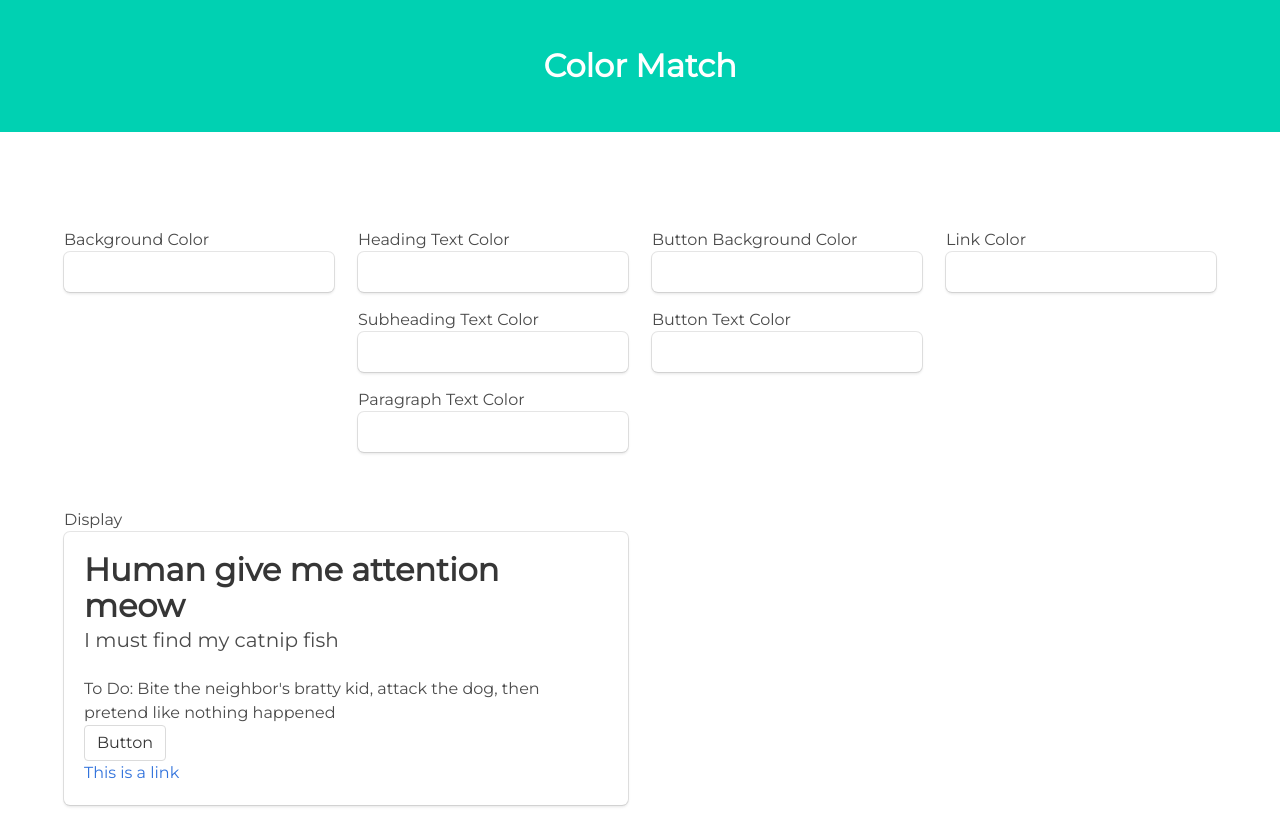
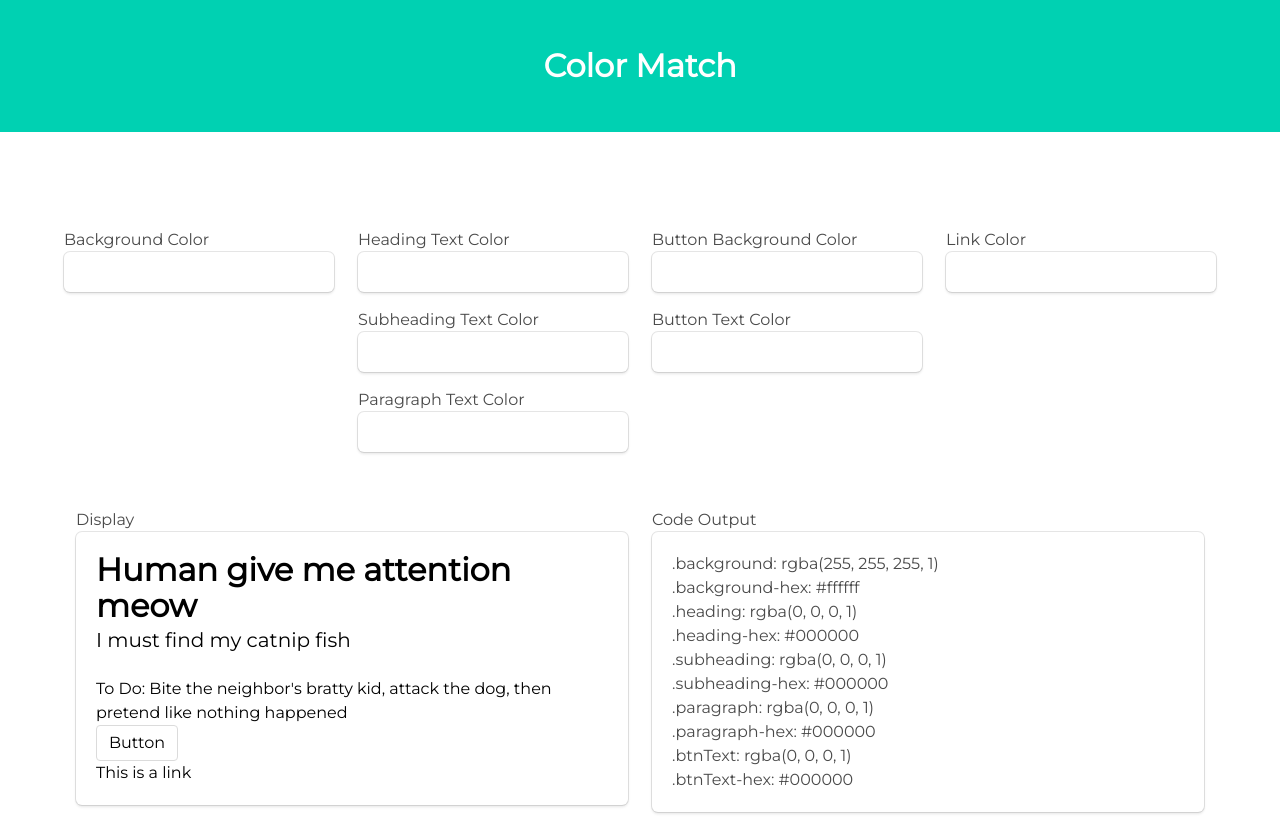
Before and after one commit to JavaScriptErika/colormatch, a React (Create React App) app: page / in a window 1280 px wide. Built offline with nearby package versions, Linux system fonts and the light colour scheme.

Commit message:
begin code output component, rework color display variables

```diff
--- a/src/components/App.js
+++ b/src/components/App.js
@@ -2,21 +2,22 @@ import React from 'react'
 import Header from './Header'
 import BackgroundColorSelector from './BackgroundColorSelector'
 import ColorSelectionDisplay from './ColorSelectionDisplay'
+import CodeSelectionDisplay from './CodeSelectionDisplay'
 
-const whiteStartingValues = [ {r: '255', g:'255', b: '255', a: '1'},'#ffffff']
+const whiteStartingValues = [{r: '255', g:'255', b: '255', a: '1'},'#ffffff']
 const blackStartingValues = [{r: '0', g: '0', b: '0', a: '1'}, '#000000']
 
 
 class App extends React.Component {
 
     state = {
-        background: `${whiteStartingValues}`,
-        heading: `${blackStartingValues}`,
-        subheading: `${blackStartingValues}`,
-        paragraph: `${blackStartingValues}`,
-        buttonBackground: `${whiteStartingValues}`,
-        buttonText: `${blackStartingValues}`,
-        linkColor: `${blackStartingValues}`
+        background: whiteStartingValues,
+        heading: blackStartingValues,
+        subheading: blackStartingValues,
+        paragraph: blackStartingValues,
+        buttonBackground: whiteStartingValues,
+        buttonText: blackStartingValues,
+        linkColor: blackStartingValues
     }
 
     handleOnColorChange = (type, colorSelectionRgba, colorSelectionHex) => this.setState({ [type] :  [colorSelectionRgba, colorSelectionHex] })
@@ -75,20 +76,25 @@ class App extends React.Component {
                         </div>
                     </div>
 
-                    <div className="columns">
-                        <div className="column is-half">
-                            <ColorSelectionDisplay
-                                title="Display"
-                                background={this.state.background[0]}
-                                heading={this.state.heading[0]}
-                                subheading={this.state.subheading[0]}
-                                paragraph={this.state.paragraph[0]}
-                                buttonBackground={this.state.buttonBackground[0]}
-                                buttonText={this.state.buttonText[0]}
-                                linkColor={this.state.linkColor[0]}
-                            />
-                        </div>
-                    </div>
+
+
+                    <ColorSelectionDisplay
+                        title="Display"
+                        background={this.state.background}
+                        heading={this.state.heading}
+                        subheading={this.state.subheading}
+                        paragraph={this.state.paragraph}
+                        buttonBackground={this.state.buttonBackground[0]}
+                        buttonText={this.state.buttonText}
+                        linkColor={this.state.linkColor[0]}
+                    />
+
+
+
+
+
+
+
                 </div>
             </div>
         )
--- /dev/null
+++ b/src/components/CodeSelectionDisplay.js
@@ -0,0 +1,18 @@
+import React from 'react'
+
+class CodeSelectionDisplay extends React.Component {
+
+    render(){
+        return(
+            <div className="my-3">
+                <h5>Code Output</h5>
+                <div className="box">
+                    <p>HI</p>
+                </div>
+            </div>
+        )
+    }
+
+}
+
+export default CodeSelectionDisplay
--- a/src/components/ColorSelectionDisplay.js
+++ b/src/components/ColorSelectionDisplay.js
@@ -5,20 +5,40 @@ class ColorSelectionDisplay extends React.Component {
     render(){
          const {background, heading, subheading, paragraph, buttonBackground, buttonText, linkColor} = this.props
 
+
+         const colors = {
+            backgroundRGBAColorDisplay: `rgba(${background[0].r}, ${background[0].g}, ${background[0].b}, ${background[0].a})`,
+            backgroundHEXColorDisplay: background[1],
+            headingRGBAColorDisplay: `rgba(${heading[0].r}, ${heading[0].g}, ${heading[0].b}, ${heading[0].a})`,
+            headingHEXColorDisplay: heading[1],
+
+            subheadingRGBAColorDisplay:`rgba(${subheading[0].r}, ${subheading[0].g}, ${subheading[0].b}, ${subheading[0].a})`,
+            subheadingHEXColorDisplay: subheading[1],
+
+            paragraphRGBAColorDisplay:`rgba(${paragraph[0].r}, ${paragraph[0].g}, ${paragraph[0].b}, ${paragraph[0].a})`,
+            paragraphHEXColorDisplay: paragraph[1],
+
+            buttonTextRGBAColorDisplay: `rgba(${buttonText[0].r}, ${buttonText[0].g}, ${buttonText[0].b}, ${buttonText[0].a})`,
+            buttonTextHEXColorDisplay: buttonText[1]
+         }
+
+         console.log(this.props.background)
+
         return(
-                <div className="my-3" >
+                <div className="my-3 columns" >
+                    <div className="column is-half">
                         <h5>{this.props.title}</h5>
-                    <div className="box" style={{backgroundColor: `rgba(${background.r}, ${background.g}, ${background.b}, ${background.a})`}}>
-                        <h1 className="title" style={{color: `rgba(${heading.r}, ${heading.g}, ${heading.b}, ${heading.a})`}}>Human give me attention meow</h1>
-                        <h2 className="subtitle" style={{color: `rgba(${subheading.r}, ${subheading.g}, ${subheading.b}, ${subheading.a})`}}>I must find my catnip fish</h2>
-                        <p style={{color: `rgba(${paragraph.r}, ${paragraph.g}, ${paragraph.b}, ${paragraph.a})`}}>To Do: Bite the neighbor's bratty kid, attack the dog, then pretend like nothing happened</p>
+                        <div className="box" style={{backgroundColor: colors.backgroundRGBAColorDisplay}}>
+                            <h1 className="title" style={{color: colors.headingRGBAColorDisplay}}>Human give me attention meow</h1>
+                            <h2 className="subtitle" style={{color: colors.subheadingRGBAColorDisplay}}>I must find my catnip fish</h2>
+                            <p style={{color: colors.paragraphRGBAColorDisplay}}>To Do: Bite the neighbor's bratty kid, attack the dog, then pretend like nothing happened</p>
 
                             <a
                                 onClick={e => e.preventDefault()}
                                 href
                                 className="button"
                                 style={{
-                                color: `rgba(${buttonText.r}, ${buttonText.g}, ${buttonText.b}, ${buttonText.a})`,
+                                    color: colors.buttonTextHEXColorDisplay,
                                     backgroundColor: `rgba(${buttonBackground.r}, ${buttonBackground.g}, ${buttonBackground.b}, ${buttonBackground.a})`,
                                     }}
                                 >
@@ -38,6 +58,32 @@ class ColorSelectionDisplay extends React.Component {
                         </div>
                     </div>
 
+                    <div className="column is-half">
+                        <h5>Code Output</h5>
+                        <div className="box">
+                            <p>.background: {colors.backgroundRGBAColorDisplay}</p>
+                            <p>.background-hex: {colors.backgroundHEXColorDisplay}</p>
+
+                            <p>.heading: {colors.headingRGBAColorDisplay}</p>
+                            <p>.heading-hex: {colors.headingHEXColorDisplay}</p>
+
+
+                            <p>.subheading: {colors.subheadingRGBAColorDisplay}</p>
+                            <p>.subheading-hex: {colors.subheadingHEXColorDisplay}</p>
+
+
+                            <p>.paragraph: {colors.paragraphRGBAColorDisplay}</p>
+                            <p>.paragraph-hex: {colors.paragraphHEXColorDisplay}</p>
+
+                            <p>.btnText: {colors.buttonTextRGBAColorDisplay}</p>
+                            <p>.btnText-hex: {colors.buttonTextHEXColorDisplay}</p>
+                        </div>
+                    </div>
+
+                </div>
+
+
+
         )
     }
 }
```
Lines whose indentation alone changed are shown as unchanged.
